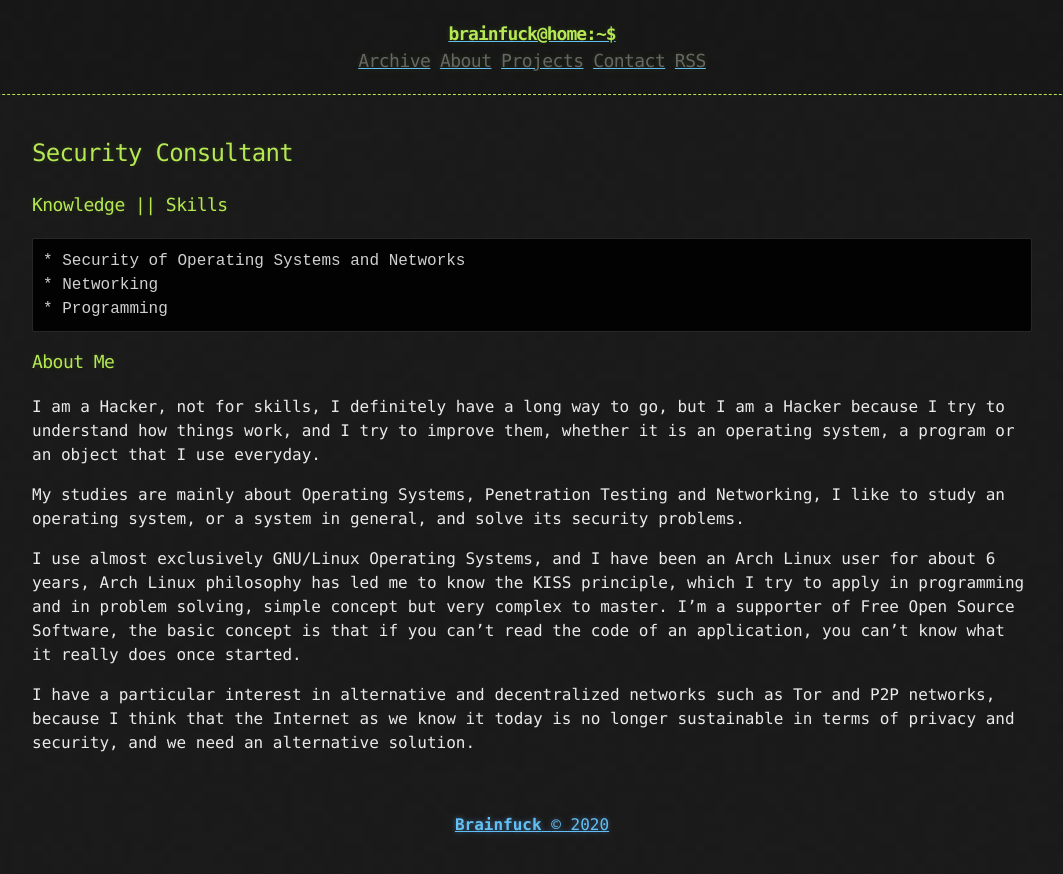
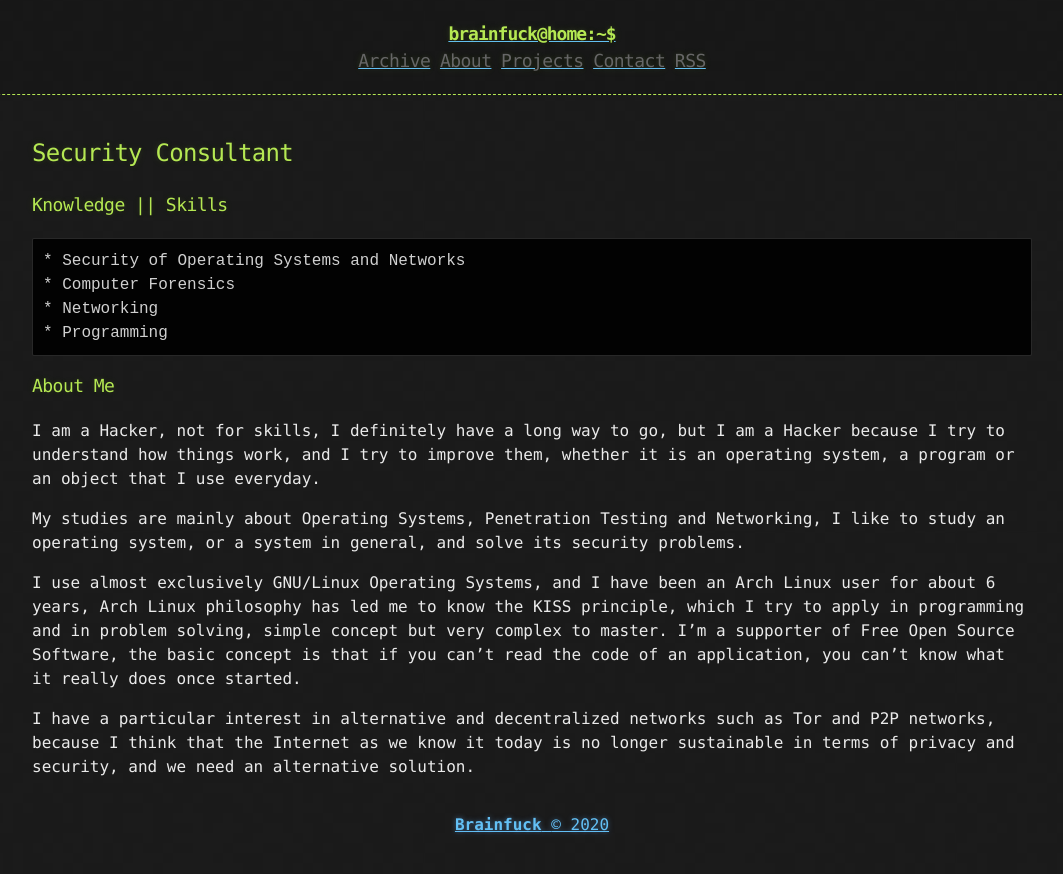
Before and after one commit to brainfucksec/brainfucksec.github.io, a Jekyll site: the page built from about.md, in a window 1280 px wide. Shown: the top 874 px of the page, without its empty margins (108-1171 px from the left). Built offline with Jekyll 4.4.1, drawn with Linux system fonts in a browser that asks for light colours.

Commit message:
Update "about" section

```diff
--- a/about.md
+++ b/about.md
@@ -9,6 +9,7 @@ title: About | brainfuck
 ### Knowledge || Skills
 
     * Security of Operating Systems and Networks
+    * Computer Forensics
     * Networking
     * Programming
 
```
